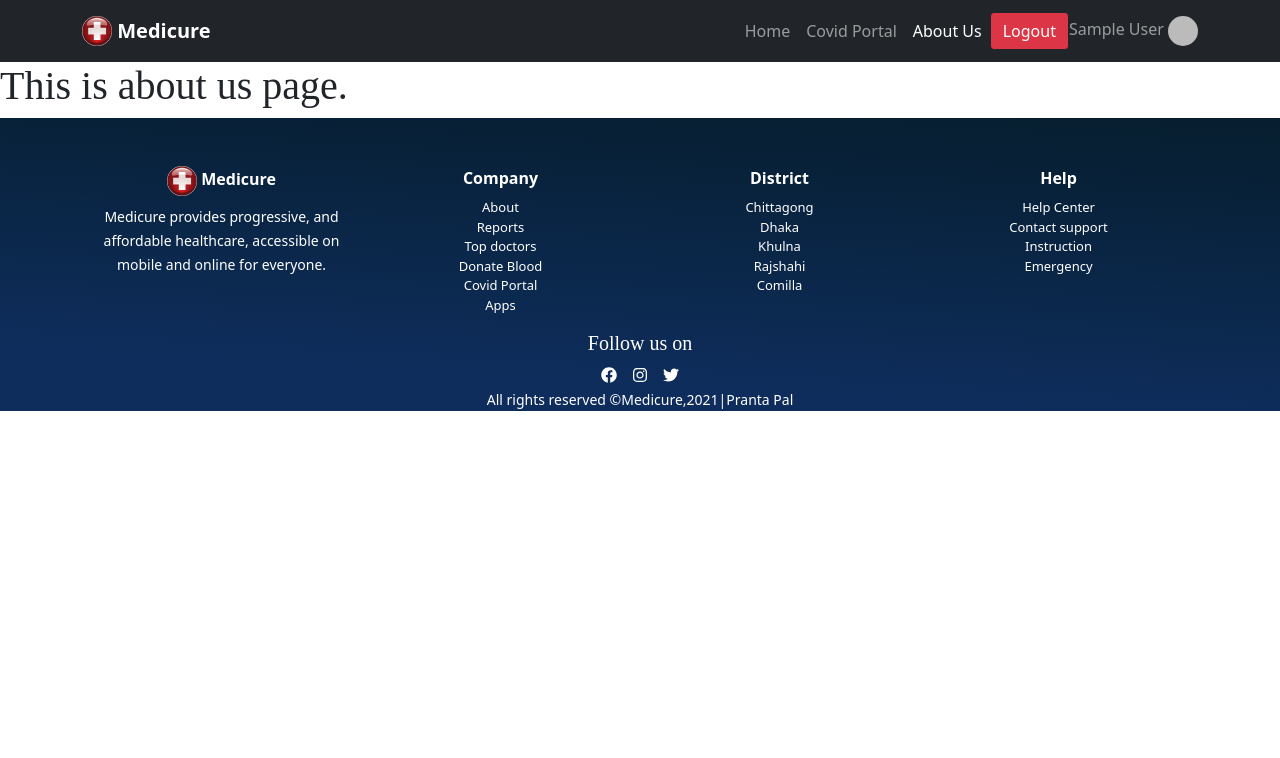
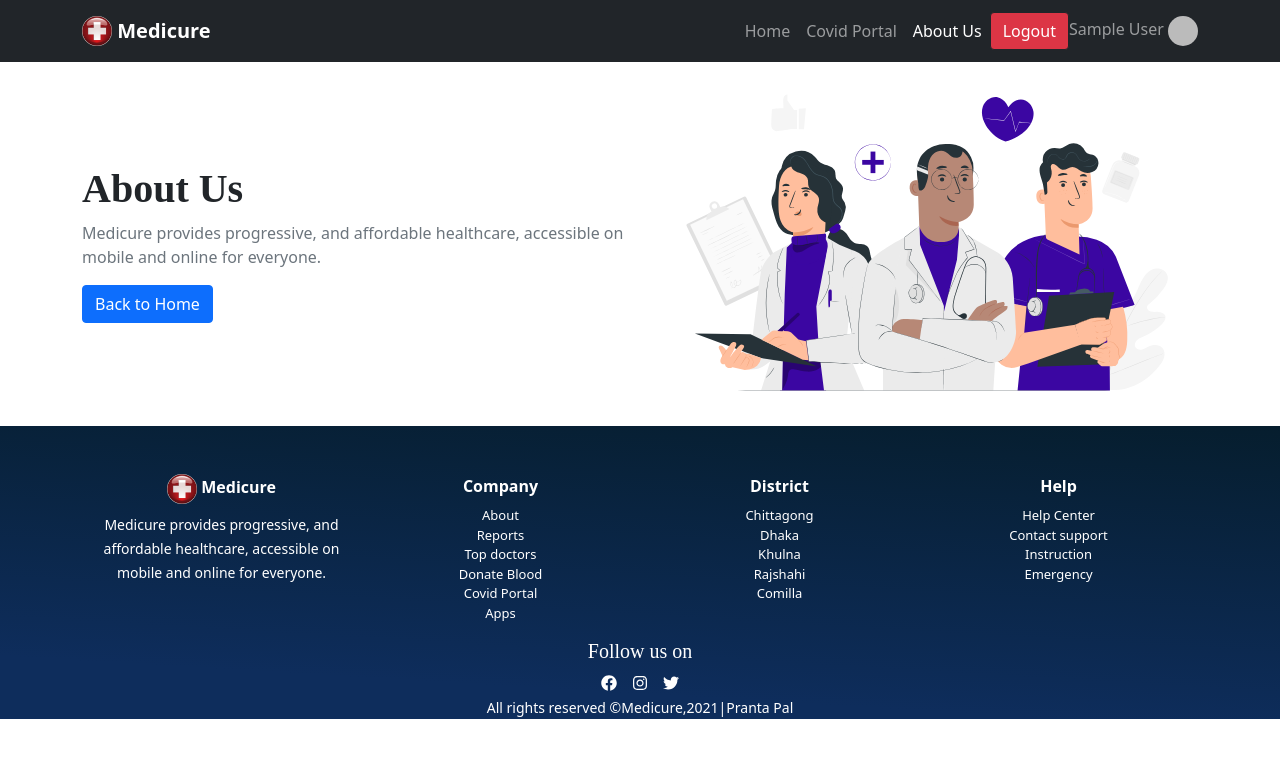
Before and after one commit to Pranta07/medicare-react, a React (Create React App) app: page /about in a window 1280 px wide. Shown: the top 758 px of the page. Built offline with nearby package versions, Linux system fonts and the light colour scheme; no server answers; sample sign-in values are in the browser's storage.

Commit message:
about-page done

```diff
--- a/src/components/About/About.js
+++ b/src/components/About/About.js
@@ -1,10 +1,30 @@
 import React from "react";
+import { Button, Col, Container, Row } from "react-bootstrap";
+import { Link } from "react-router-dom";
+import aboutImg from "../../images/Doctors-pana.svg";
 
 const About = () => {
     return (
-        <div>
-            <h1>This is about us page.</h1>
-        </div>
+        <Container>
+            <Row className="align-items-center">
+                <Col>
+                    <h1 className="fw-bold text-dark">About Us</h1>
+                    <p className="text-secondary">
+                        Medicure provides progressive, and affordable
+                        healthcare, accessible on mobile and online for
+                        everyone.
+                    </p>
+                    <Link to="/home">
+                        <Button>Back to Home</Button>
+                    </Link>
+                </Col>
+                <Col>
+                    <div>
+                        <img src={aboutImg} alt="" />
+                    </div>
+                </Col>
+            </Row>
+        </Container>
     );
 };
 
```
Also changed, not shown: src/images/Doctors-pana.svg (added).
